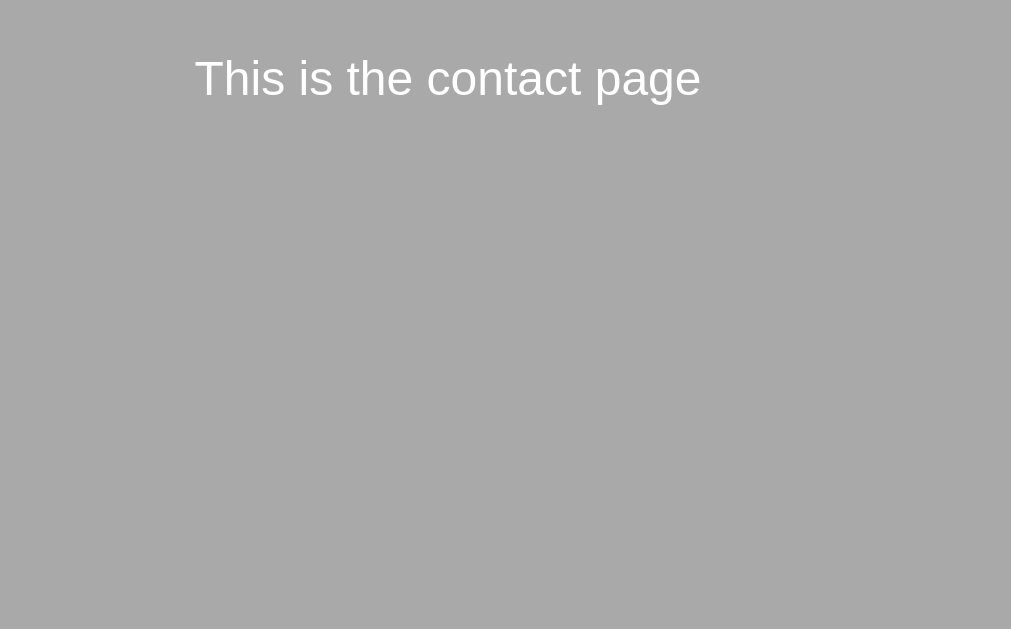
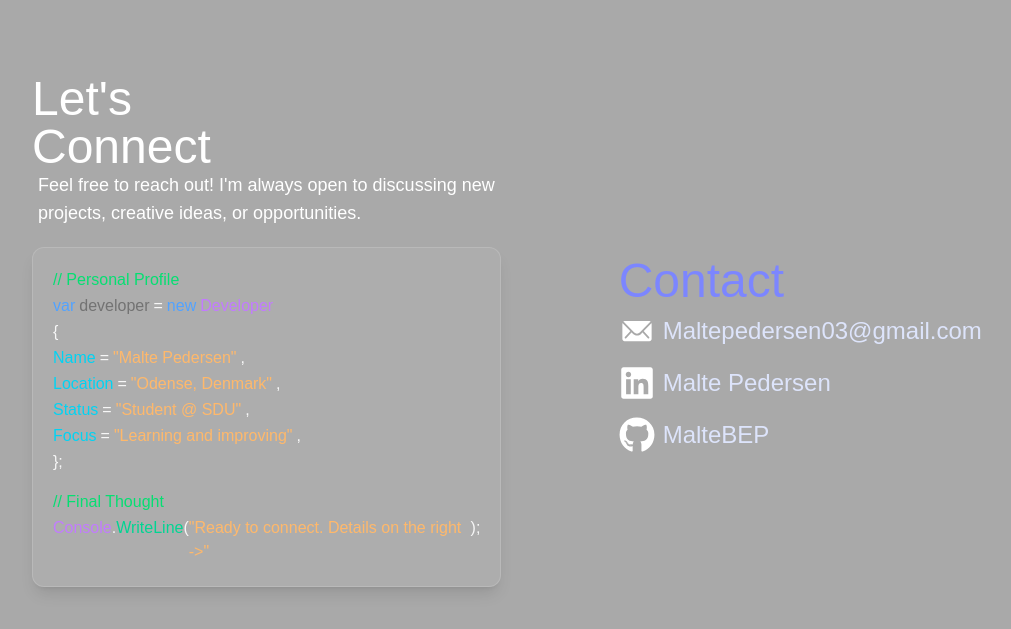
Before and after one commit to MalteBEP/personal-website, a Next.js app: page / in a window 1280 px wide. Shown: the part 2533-3162 px from the top of the page, without its empty margins (192-1203 px from the left). Built offline with nearby package versions, Linux system fonts and the light colour scheme.

Commit message:
profile styling contact page

```diff
--- a/app/page.tsx
+++ b/app/page.tsx
@@ -1,7 +1,34 @@
+'use client';
 import img from '../public/img.png'
 import Link from "next/link";
+import { FaGithub, FaLinkedin, } from 'react-icons/fa';
+import { IoIosMail } from "react-icons/io";
+import { showToast } from "nextjs-toast-notify";
 
 export default function Home() {
+
+    const CopyToClipboard = async () => {
+
+        try
+        {
+            await navigator.clipboard.writeText("Malpe24@student.sdu.dk").then(() => {
+                showToast.success("Copied to clipboard", {
+                    duration: 3000,
+                    progress: true,
+                    position: "bottom-center",
+                    transition: "slideInUp",
+                    icon: '',
+                    sound: false,
+
+                })
+            });
+        }
+        catch (error)
+        {
+            console.log(error);
+        }
+
+    }
   return (
       <div>
 
@@ -57,7 +84,78 @@ export default function Home() {
           </section>
 
           <section id="contact" className="flex flex-col items-center min-h-screen w-full">
-              <p className="text-5xl text-white py-25">This is the contact page</p>
+              <div className="flex flex-row items-center min-h-screen w-full">
+                  <div className="flex flex-col items-center min-h-screen w-full py-30 ml-56">
+                      <p className="text-white text-5xl pr-60">Let's Connect</p>
+                      <p className="text-white text-lg pl-1.5">Feel free to reach out! I'm always open to discussing new projects, creative ideas, or opportunities.</p>
+                      <div className="items-center w-full bg-white/5 rounded-xl p-5 border-x-1 border-y-1 border-white/15 shadow-lg mt-5">
+                          <p className="text-green-400 mb-0.5">// Personal Profile</p>
+                          <div className="flex flex-row">
+                              <p className="text-blue-400 mb-0.5 mr-1">var</p>
+                              <p className="text-neutral-500 mb-0.5 mr-1">developer</p>
+                              <p className="text-white/90 mb-0.5 mr-1"> = </p>
+                              <p className="text-blue-400 mb-0.5 mr-1">new</p>
+                              <p className="text-purple-400 mb-0.5 mr-1"> Developer</p>
+                          </div>
+                          <p className="text-white/90 mb-0.5">{'{'}</p>
+                          <div className="flex flex-row">
+                              <p className="text-cyan-400 mb-0.5 mr-1">Name</p>
+                              <p className="text-white/90 mb-0.5 mr-1">=</p>
+                              <p className="text-orange-300 mb-0.5 mr-1">"Malte Pedersen"</p>
+                              <p className="text-white/90 mb-0.5">,</p>
+                          </div>
+                          <div className="flex flex-row">
+                              <p className="text-cyan-400 mb-0.5 mr-1">Location</p>
+                              <p className="text-white/90 mb-0.5 mr-1">=</p>
+                              <p className="text-orange-300 mb-0.5 mr-1">"Odense, Denmark"</p>
+                              <p className="text-white/90 mb-0.5">,</p>
+                          </div>
+                          <div className="flex flex-row">
+                              <p className="text-cyan-400 mb-0.5 mr-1">Status</p>
+                              <p className="text-white/90 mb-0.5 mr-1">=</p>
+                              <p className="text-orange-300 mb-0.5 mr-1">"Student @ SDU"</p>
+                              <p className="text-white/90 mb-0.5">,</p>
+                          </div>
+                          <div className="flex flex-row">
+                              <p className="text-cyan-400 mb-0.5 mr-1">Focus</p>
+                              <p className="text-white/90 mb-0.5 mr-1">=</p>
+                              <p className="text-orange-300 mb-0.5 mr-1">"Learning and improving"</p>
+                              <p className="text-white/90 mb-0.5">,</p>
+                          </div>
+                          <p className="text-white/90 mb-0.5">{'};'}</p>
+                          <p className="text-green-400 mt-4 mb-0.5">// Final Thought</p>
+                          <div className="flex flex-row">
+                              <p className="text-purple-400 mb-0.5">Console</p>
+                              <p className="text-white/90 mb-0.5">.</p>
+                              <p className="text-emerald-400 mb-0.5">WriteLine</p>
+                              <p className="text-white/90 mb-0.5">(</p>
+                              <p className="text-orange-300 mb-0.5">"Ready to connect. Details on the right -{'>'}"</p>
+                              <p className="text-white/90 mb-0.5">);</p>
+                          </div>
+
+                      </div>
+                  </div>
+
+                  <div className="w-3/12"></div>
+
+                  <div className="flex flex-col justify-center min-h-screen w-full">
+                      <a className="text-5xl text-indigo-400 mb-2">Contact</a>
+                      <div className="flex flex-row mb-4">
+                          <IoIosMail className="text-white text-4xl mr-2"/>
+                          <p onClick={CopyToClipboard} className="text-indigo-100 text-2xl py-0.5 opacity-95 hover:opacity-70 hover:underline">Maltepedersen03@gmail.com</p>
+                      </div>
+
+                      <div className="flex flex-row mb-4">
+                          <FaLinkedin className="text-white text-4xl mr-2"/>
+                          <Link href="https://www.linkedin.com/in/malte-pedersen-886a57396/?lipi=urn%3Ali%3Apage%3Ad_flagship3_profile_view_base_contact_details%3BO5%2F4%2FtFpRBOlLsrBPNylAA%3D%3D" className="text-indigo-100 text-2xl py-0.5 opacity-95 hover:opacity-70 hover:underline">Malte Pedersen</Link>
+                      </div>
+
+                      <div className="flex flex-row">
+                          <FaGithub className="text-white text-4xl mr-2"/>
+                          <Link href="https://github.com/MalteBEP" className="text-indigo-100 text-2xl py-0.5 opacity-95 hover:opacity-70 hover:underline">MalteBEP</Link>
+                      </div>
+                  </div>
+              </div>
           </section>
       </div>);
 }
--- a/package.json
+++ b/package.json
@@ -10,8 +10,10 @@
   },
   "dependencies": {
     "next": "16.2.0",
+    "nextjs-toast-notify": "^1.58.0",
     "react": "19.2.4",
-    "react-dom": "19.2.4"
+    "react-dom": "19.2.4",
+    "react-icons": "^5.6.0"
   },
   "devDependencies": {
     "@tailwindcss/postcss": "^4",
```
Also changed, not shown: 1 other file (tests, documents, lock files or other folders).
